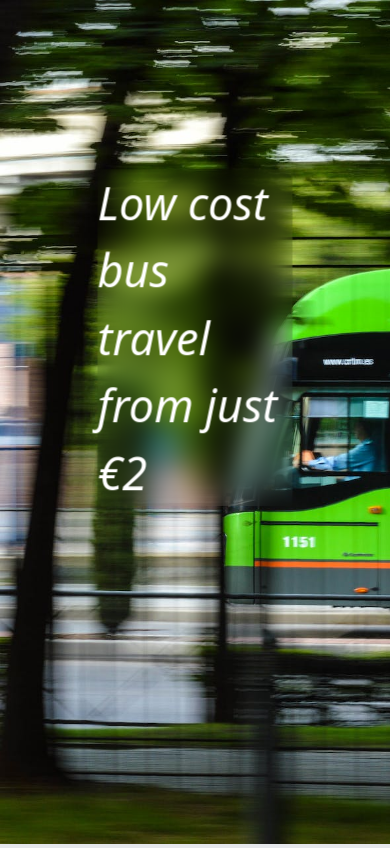
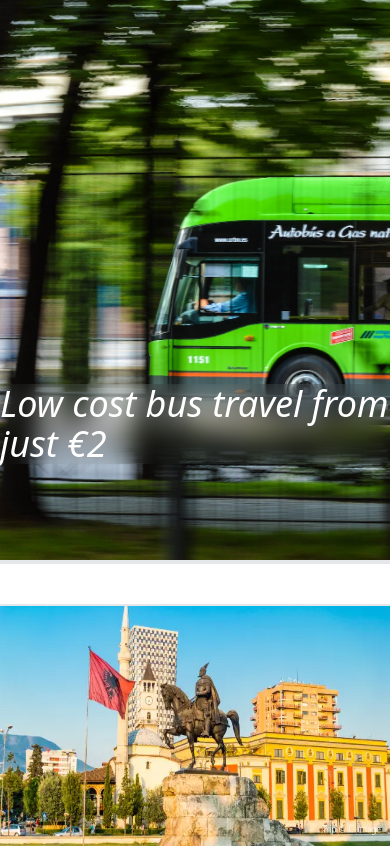
Before and after one commit to xhoiKabashi/ASET, a React (Vite) app: page / in a window 390 px wide. Shown: the top 848 px of the page. Built offline with nearby package versions, Linux system fonts and the light colour scheme.

Commit message:
UI fixes for responsiveness.

```diff
--- a/src/App.jsx
+++ b/src/App.jsx
@@ -1,7 +1,7 @@
 import React from "react"
 import LoginForm from "./components/Loginform";
 import RegisterForm from "./components/RegisterForm";
-import Lading from "./components/Lading";
+import Lading from "./components/Landing";
 
 export default function App() {
   return (
--- a/src/components/Lading.jsx
+++ b/src/components/Landing.jsx
@@ -1,9 +1,9 @@
 export default function Lading() {
   return (
     <>
-    <div className="bg-[url('/Image/hero.jpg')] w-screen h-screen bg-no-repeat bg-cover ">
+    <div className="bg-[url('/Image/hero.jpg')] w-screen flex justify-center bg-no-repeat bg-cover md:bg-center">
         {/* <img className="w-full p-6" src="/public/Landing.jpg"></img> */}
-        <p className=" text-[45px] italic backdrop-blur-md absolute text-white  centered">Low cost bus travel from just €2</p>
+        <p className=" mt-96 mb-24 md:text-[45px] text-4xl italic backdrop-blur-md text-white">Low cost bus travel from just €2</p>
     </div>
     <div className="flex flex-col items-center gap-10 border-t-4 divide-slate-200 p-6">
       <div className="flex flex-row flex-wrap justify-center p-4 gap-8">
```
